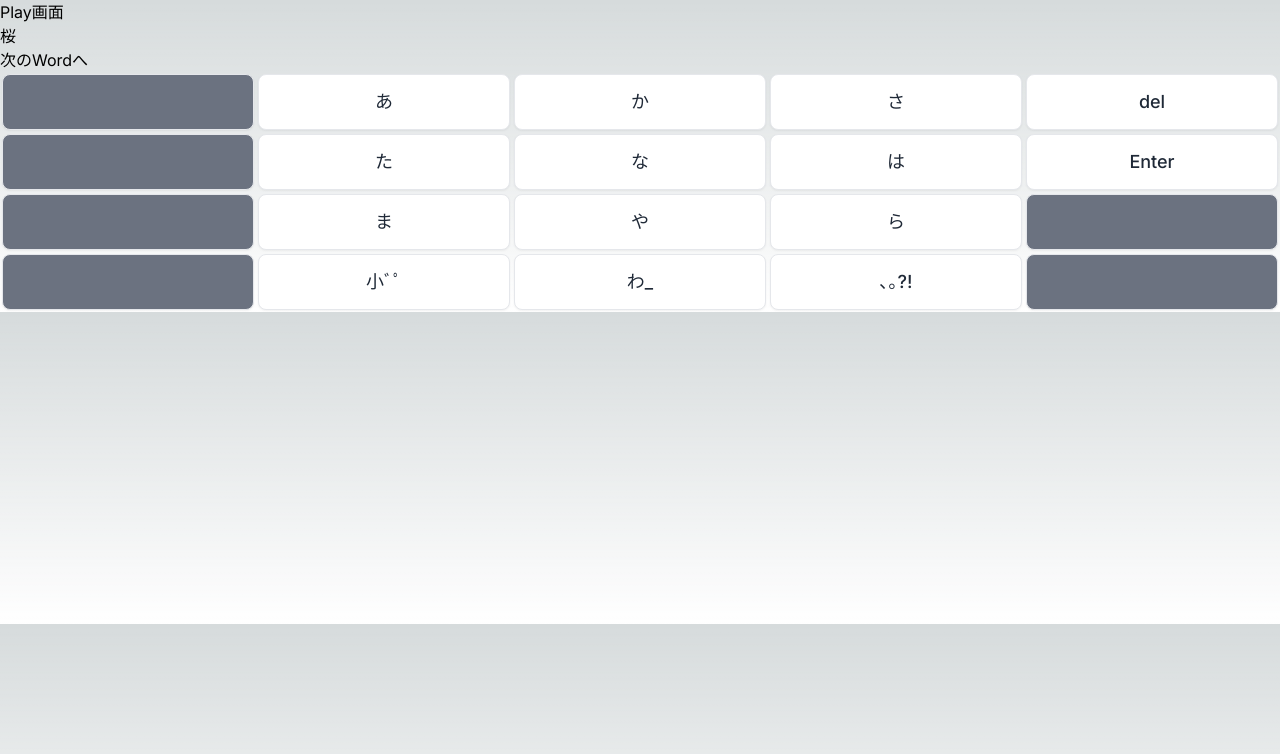
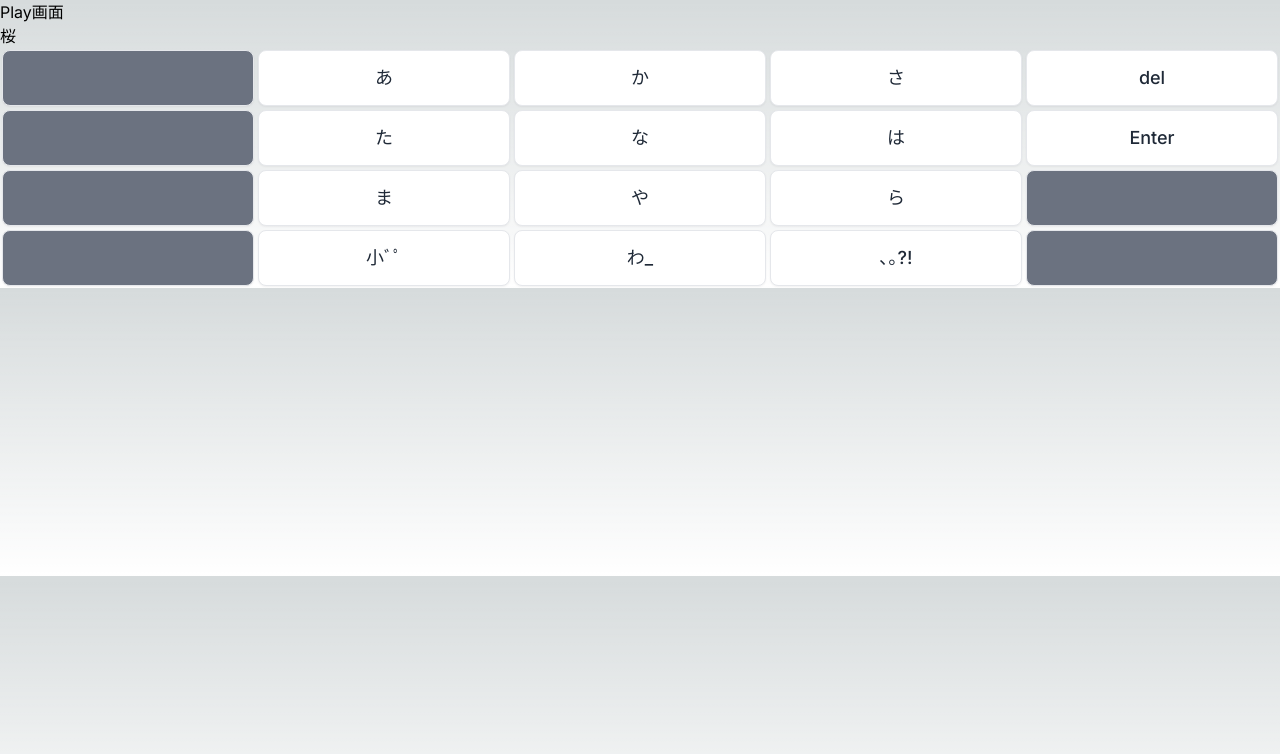
Before and after one commit to TCU-DC/FlickGameFront, a Next.js app: page /play in a window 1280 px wide. Shown: the top 754 px of the page. Built offline with nearby package versions, Linux system fonts and the light colour scheme.

Commit message:
remove: 次の単語へ というボタンを削除した

```diff
--- a/components/Play.tsx
+++ b/components/Play.tsx
@@ -45,13 +45,7 @@ const Play = ({ data }: PlayProps) => {
       <h1>Play画面</h1>
       <p>{currentWord.word.content}</p>
       <p>{userInput}</p>
-      {isFinished ? (
-        <NavigateButton to="result" label="結果画面へ" />
-      ) : (
-        <button type="button" onClick={handleNextWord}>
-          次のWordへ
-        </button>
-      )}
+      {isFinished ? <NavigateButton to="result" label="結果画面へ" /> : <></>}
       <FlickKeyboard
         userInput={userInput}
         handleSetUserInput={handleSetUserInput}
```
